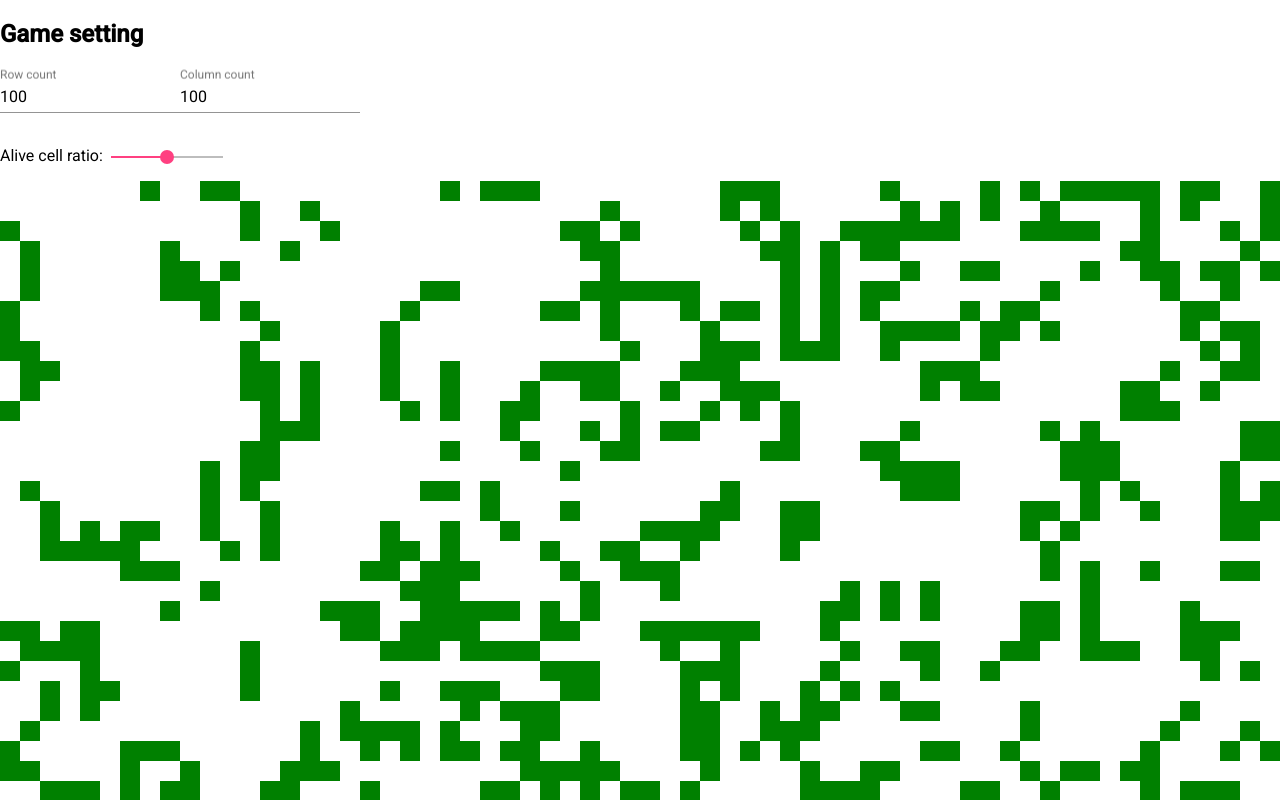
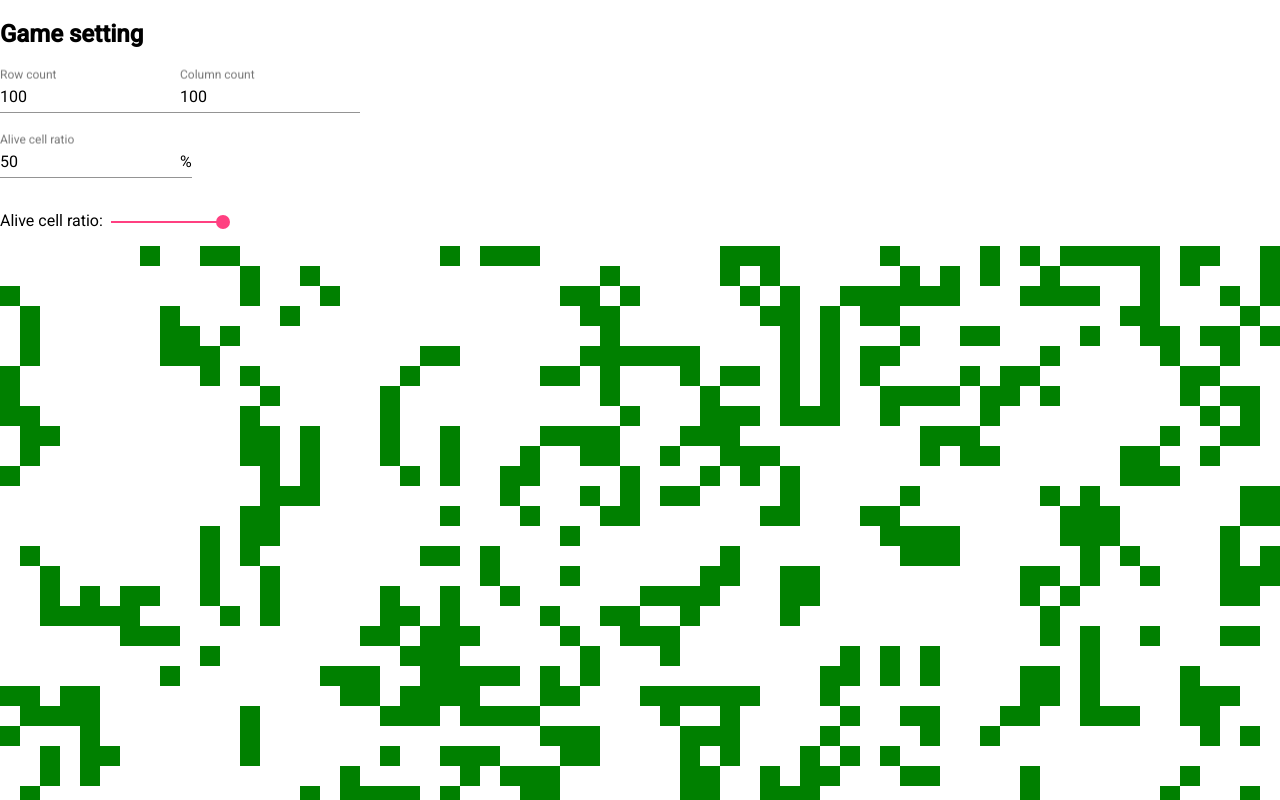
Before and after one commit to HenrySu/GameOfLife, an Angular app: page / in a window 1280 px wide. Shown: the top 800 px of the page. Built offline with nearby package versions, Linux system fonts and the light colour scheme.

Commit message:
add suffix to alive cell ratio input

```diff
--- a/src/app/game/components/game-setting/game-setting.component.html
+++ b/src/app/game/components/game-setting/game-setting.component.html
@@ -11,6 +11,11 @@
       <input type="number" matInput pattern="\d+" formControlName="columnCount">
     </mat-form-field>
   </section>
+  <mat-form-field>
+    <mat-label>Alive cell ratio</mat-label>
+    <input type="number" min="0" max="100" step="1" matInput formControlName="alivePercentage">
+    <span matSuffix>%</span>
+  </mat-form-field>
 </form>
 
 <label for="alive-percentage">Alive cell ratio:</label>
--- a/src/app/game/components/game-setting/game-setting.component.ts
+++ b/src/app/game/components/game-setting/game-setting.component.ts
@@ -7,7 +7,7 @@ import { FormBuilder, Validators } from "@angular/forms";
   styleUrls: ['./game-setting.component.scss']
 })
 export class GameSettingComponent implements OnInit {
-  alivePercentage: number = 0.5;
+  alivePercentage: number = 50;
   settingForm = this.fb.group({
     boardSize: this.fb.group({
       rowCount: 100,
```
